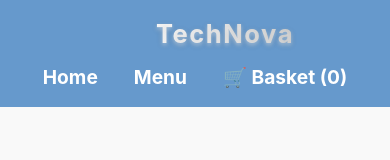
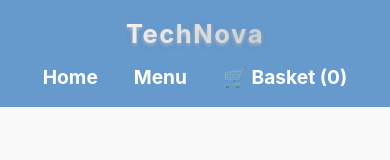
Before and after one commit to hamzas4011/ecommerce-app, a React (Vite) app: page / in a window 390 px wide. Shown: the top 160 px of the page. Built offline with nearby package versions, Linux system fonts and the light colour scheme.

Commit message:
update navbar.css

```diff
--- a/src/styles/Navbar.css
+++ b/src/styles/Navbar.css
@@ -28,7 +28,7 @@
   letter-spacing: 1.5px;
   text-shadow: 0 2px 4px rgba(255, 255, 255, 0.5), 0 2px 6px rgba(0, 0, 0, 0.2);
   transition: text-shadow 0.3s ease;
-  margin-left: 60px;
+  margin-left: 50px;
 }
 
 .navbar-links {
@@ -66,10 +66,13 @@
   .navbar-container {
     flex-direction: column;
     align-items: center;
+    width: 100%;
   }
 
   .navbar-logo {
-    margin-bottom: 10px;
+    margin: 0 auto 10px auto; /* Centers the logo */
+    text-align: center;
+    display: block;
   }
 
   .navbar-links {
```
